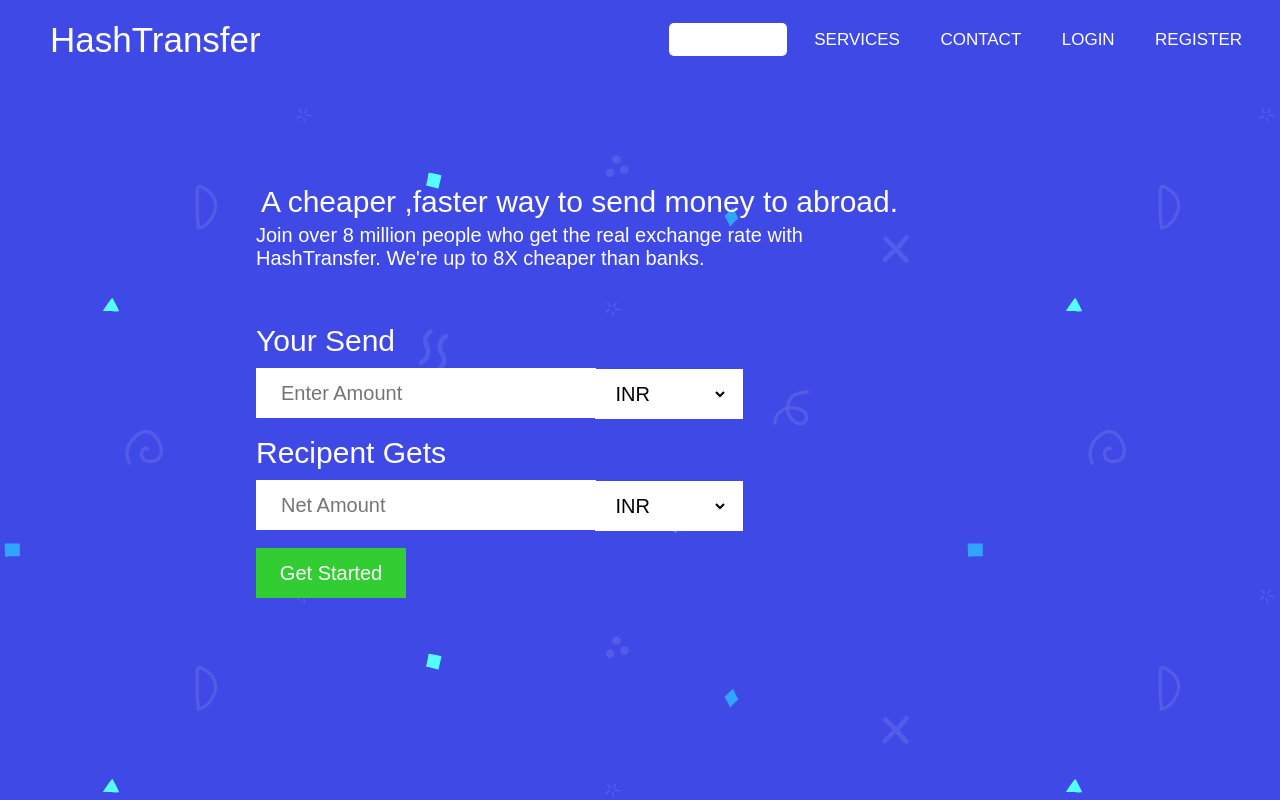
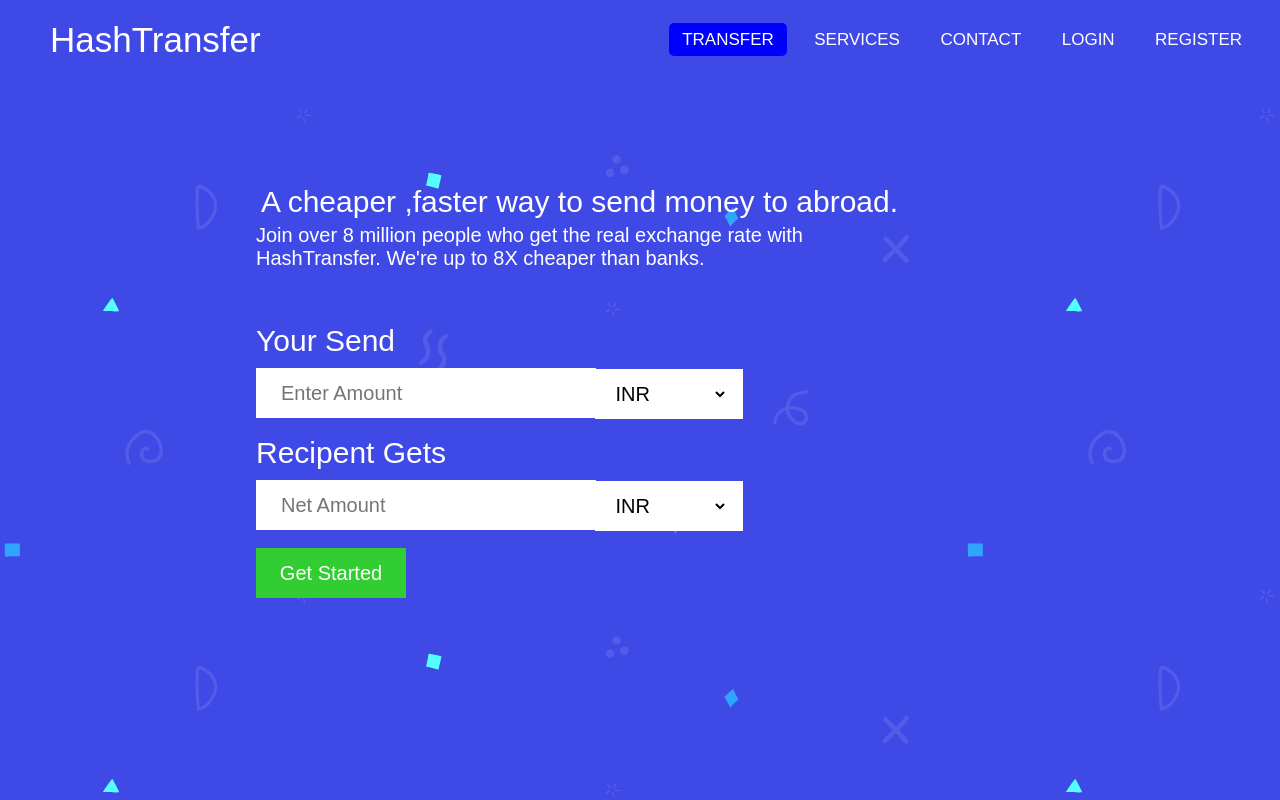
Before and after one commit to sky107/SampleWebsite01, a plain HTML site: page index.html in a window 1280 px wide. In both pictures the pointer is over the link "TRANSFER". Shown: the top 800 px of the page. Drawn offline with Linux system fonts and the light colour scheme.

Commit message:
Update style.css

```diff
--- a/style.css
+++ b/style.css
@@ -43,7 +43,8 @@ nav ul li a {
   list-style: none; }
 
 nav a:hover {
-  background-color: white;
+  background-color: blue;
+	color:white;
   transition: all .3s; }
 
 .checkbtn {
```
